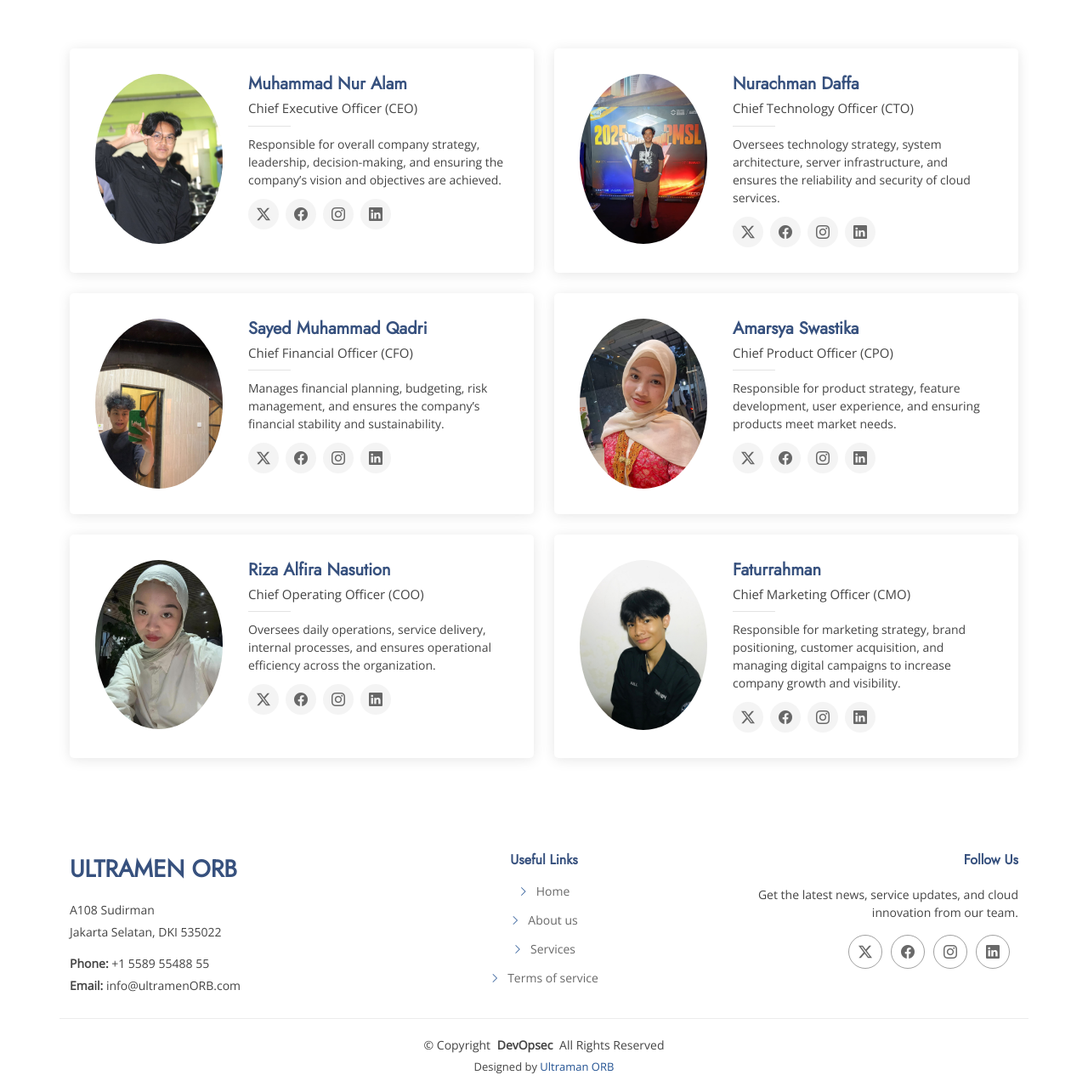
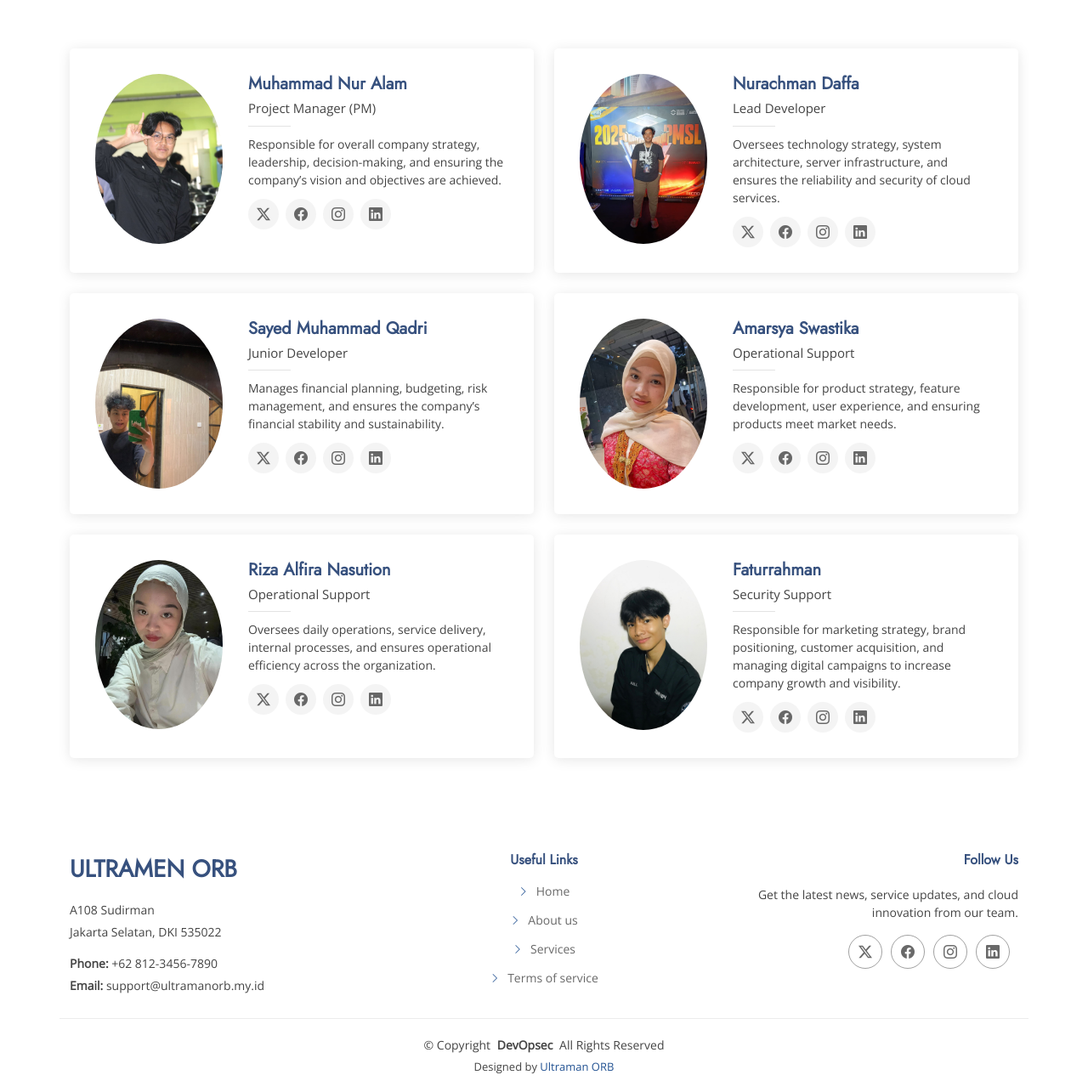
Before and after one commit to amarsyaswastika/UltramanORB, a plain HTML site: page index.html in a window 1280 px wide. Shown: the part 2485-3770 px from the top of the page at 85% size. Drawn offline with nearby package versions, Linux system fonts and the light colour scheme.

Commit message:
disuruh alam

```diff
--- a/index.html
+++ b/index.html
@@ -233,7 +233,7 @@
         <div class="pic"><img src="assets/img/person/alam.jpeg" class="img-fluid" alt=""></div>
         <div class="member-info">
           <h4>Muhammad Nur Alam</h4>
-          <span>Chief Executive Officer (CEO)</span>
+          <span>Project Manager (PM)</span>
           <p>
             Responsible for overall company strategy, leadership, decision-making,
             and ensuring the company’s vision and objectives are achieved.
@@ -254,7 +254,7 @@
         <div class="pic"><img src="assets/img/person/dapa.jpeg" class="img-fluid" alt=""></div>
         <div class="member-info">
           <h4>Nurachman Daffa</h4>
-          <span>Chief Technology Officer (CTO)</span>
+          <span>Lead Developer</span>
           <p>
             Oversees technology strategy, system architecture, server infrastructure,
             and ensures the reliability and security of cloud services.
@@ -275,7 +275,7 @@
         <div class="pic"><img src="assets/img/person/sayyid.jpeg" class="img-fluid" alt=""></div>
         <div class="member-info">
           <h4>Sayed Muhammad Qadri</h4>
-          <span>Chief Financial Officer (CFO)</span>
+          <span>Junior Developer</span>
           <p>
             Manages financial planning, budgeting, risk management,
             and ensures the company’s financial stability and sustainability.
@@ -296,7 +296,7 @@
         <div class="pic"><img src="assets/img/person/mermer.jpeg" class="img-fluid" alt=""></div>
         <div class="member-info">
           <h4>Amarsya Swastika</h4>
-          <span>Chief Product Officer (CPO)</span>
+          <span>Operational Support</span>
           <p>
             Responsible for product strategy, feature development,
             user experience, and ensuring products meet market needs.
@@ -317,7 +317,7 @@
         <div class="pic"><img src="assets/img/person/rija.jpeg" class="img-fluid" alt=""></div>
         <div class="member-info">
           <h4>Riza Alfira Nasution</h4>
-          <span>Chief Operating Officer (COO)</span>
+          <span>Operational Support</span>
           <p>
             Oversees daily operations, service delivery, internal processes,
             and ensures operational efficiency across the organization.
@@ -338,7 +338,7 @@
         <div class="pic"><img src="assets/img/person/patur.jpeg" class="img-fluid" alt=""></div>
         <div class="member-info">
           <h4>Faturrahman</h4>
-          <span>Chief Marketing Officer (CMO)</span>
+          <span>Security Support</span>
           <p>
             Responsible for marketing strategy, brand positioning,
             customer acquisition, and managing digital campaigns
@@ -379,8 +379,8 @@
           <div class="footer-contact pt-3">
             <p>A108 Sudirman</p>
             <p>Jakarta Selatan, DKI 535022</p>
-            <p class="mt-3"><strong>Phone:</strong> <span>+1 5589 55488 55</span></p>
-            <p><strong>Email:</strong> <span>info@ultramenORB.com</span></p>
+            <p class="mt-3"><strong>Phone:</strong> <span>+62 812-3456-7890</span></p>
+            <p><strong>Email:</strong> <span>support@ultramanorb.my.id</span></p>
           </div>
         </div>
 
```
